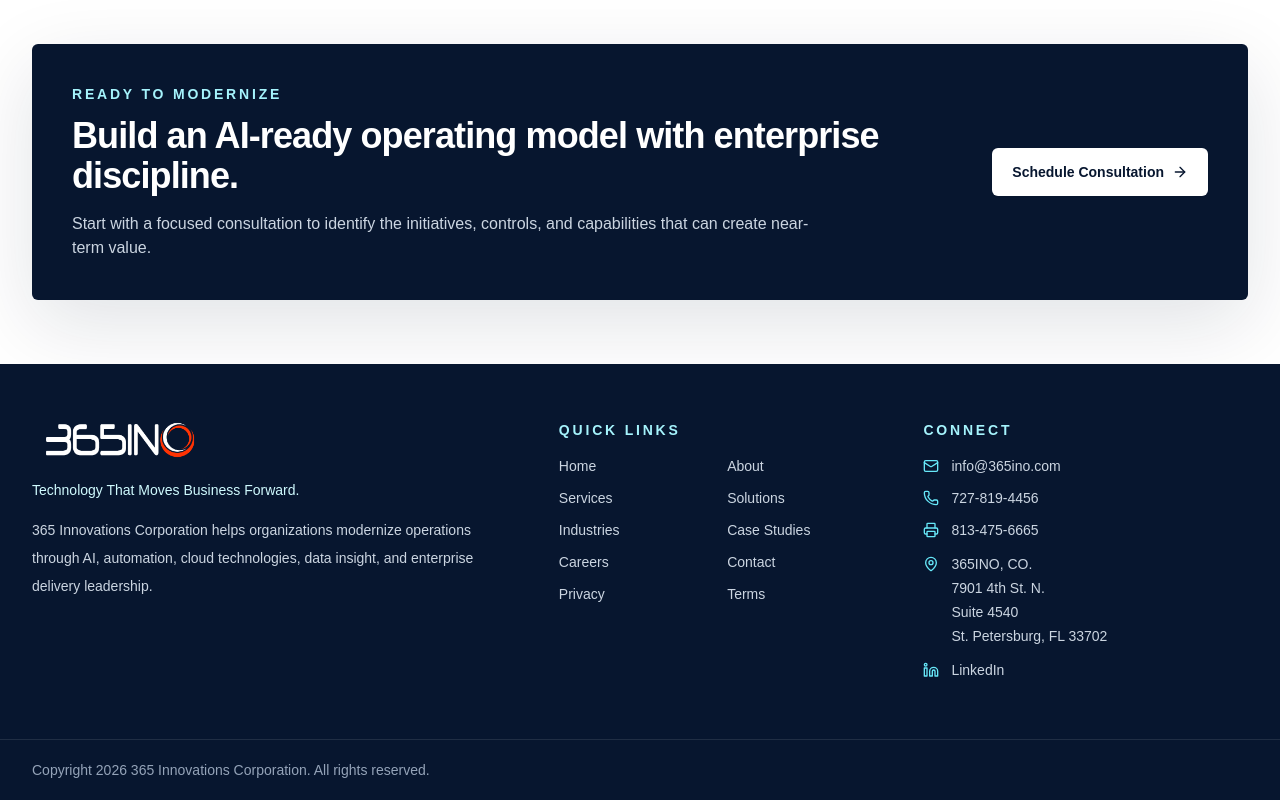
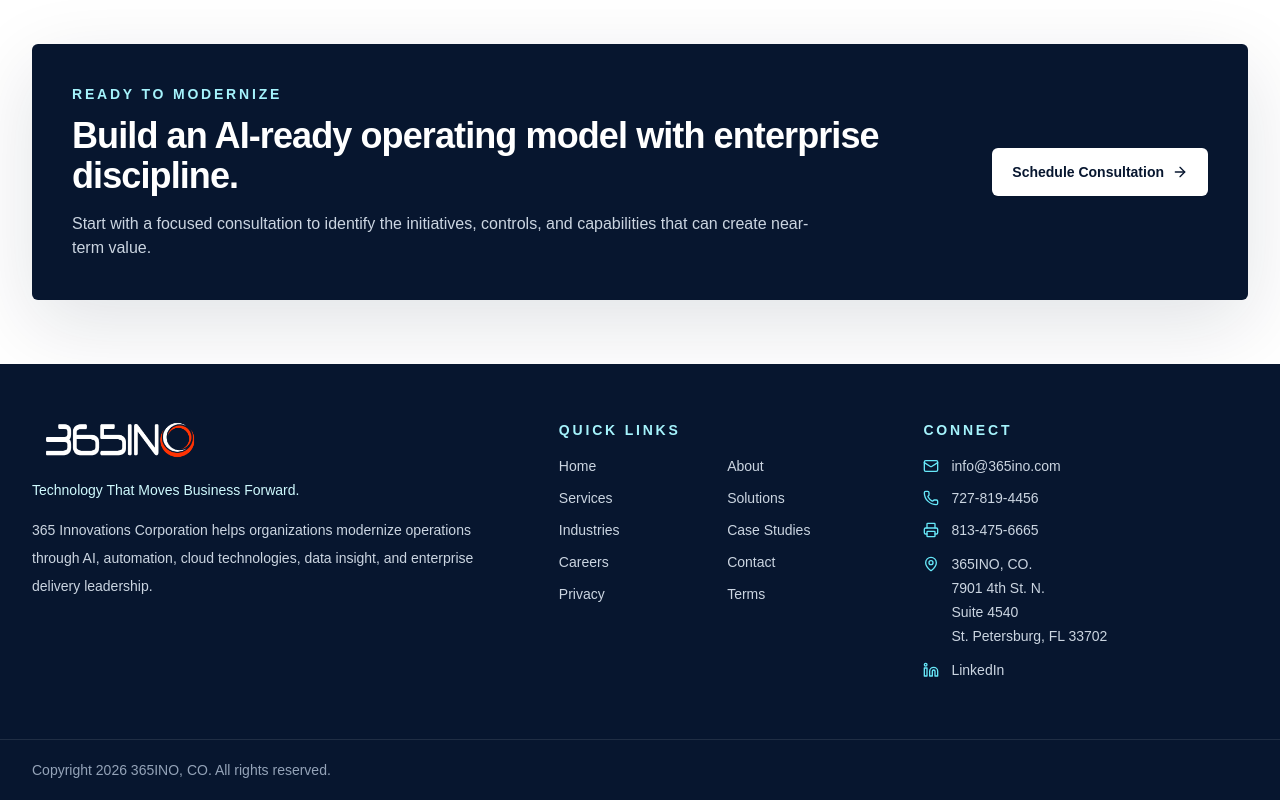
Before and after one commit to Space3434/365INO, a Next.js app: page / in a window 1280 px wide. Shown: the part 7437-8237 px from the top of the page. Built offline with nearby package versions, Linux system fonts and the light colour scheme.

Commit message:
Update footer copyright name

```diff
--- a/components/footer.tsx
+++ b/components/footer.tsx
@@ -72,7 +72,7 @@ export function Footer() {
       </div>
       <div className="border-t border-white/10 py-5">
         <div className="container-pad text-sm text-slate-400">
-          Copyright {new Date().getFullYear()} 365 Innovations Corporation. All rights reserved.
+          Copyright {new Date().getFullYear()} 365INO, CO. All rights reserved.
         </div>
       </div>
     </footer>
--- a/preview.html
+++ b/preview.html
@@ -413,7 +413,7 @@
         <strong>365INO, CO.</strong>
         <span>7901 4th St. N., Suite 4540, St. Petersburg, FL 33702</span>
         <span>T 727-819-4456 | F 813-475-6665 | E info@365ino.com</span>
-        <span>Copyright 2026 365 Innovations Corporation. Preview snapshot.</span>
+        <span>Copyright 2026 365INO, CO. All rights reserved.</span>
       </div>
     </footer>
   </body>
```
